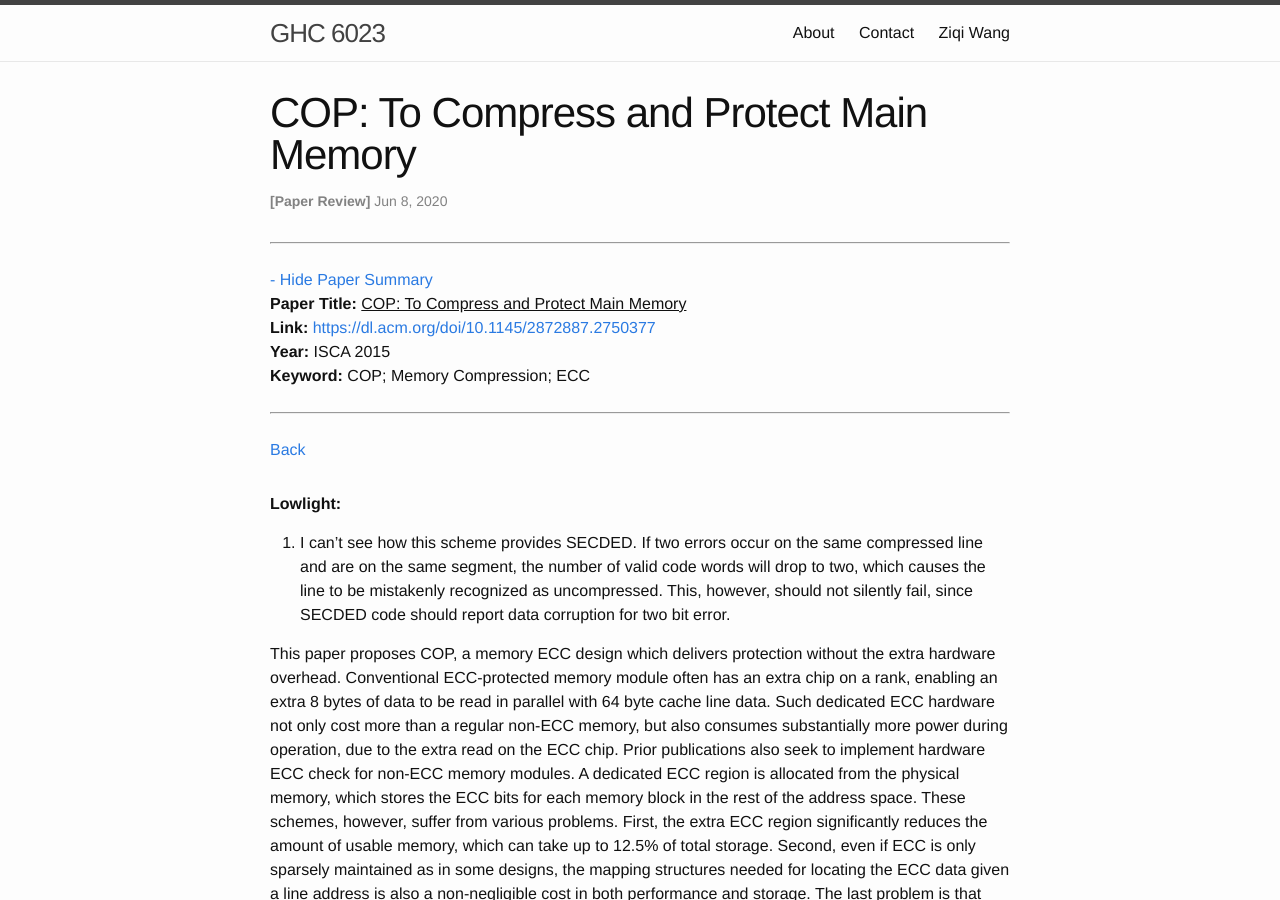
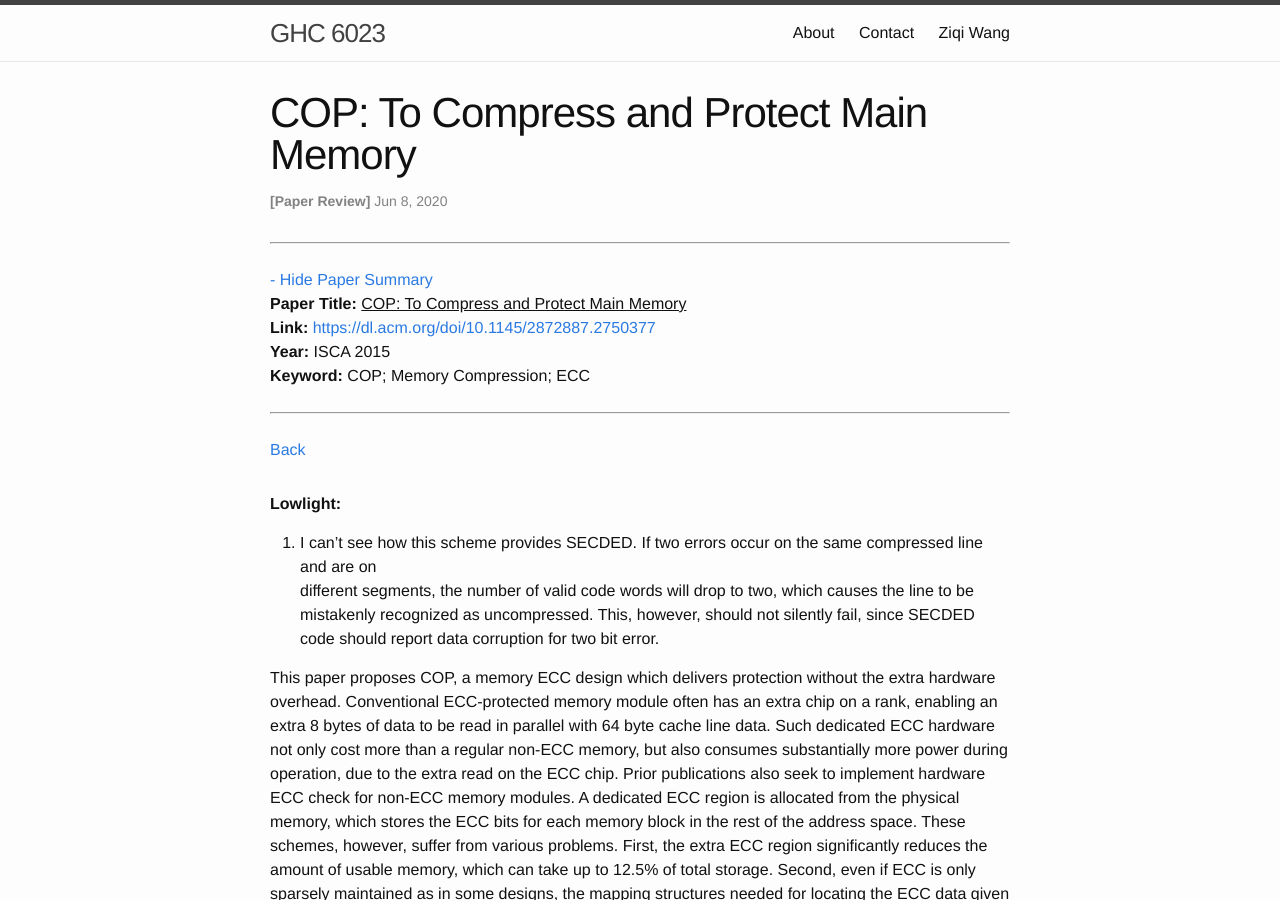
Before and after one commit to wangziqi2013/wangziqi2013.github.io, a Jekyll site: the page built from _posts/2020-06-08-cop.markdown, in a window 1280 px wide and 900 px high. Built offline with Jekyll 4.4.1, drawn with Linux system fonts in a browser that asks for light colours.

Commit message:
Small change

```diff
--- a/_posts/2020-06-08-cop.markdown
+++ b/_posts/2020-06-08-cop.markdown
@@ -15,8 +15,8 @@ version_mgmt:
 
 **Lowlight:**
 
-1. I can't see how this scheme provides SECDED. If two errors occur on the same compressed line and are on the
-   same segment, the number of valid code words will drop to two, which causes the line to be mistakenly recognized
+1. I can't see how this scheme provides SECDED. If two errors occur on the same compressed line and are on
+   different segments, the number of valid code words will drop to two, which causes the line to be mistakenly recognized
    as uncompressed. This, however, should not silently fail, since SECDED code should report data corruption for
    two bit error.
 
```
